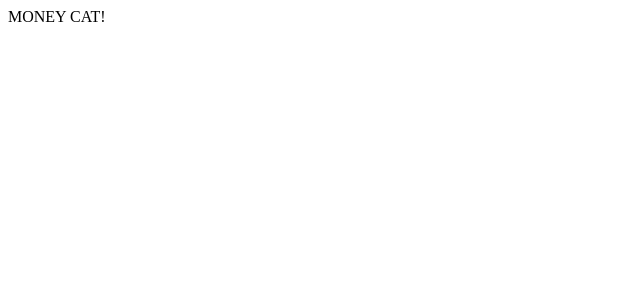
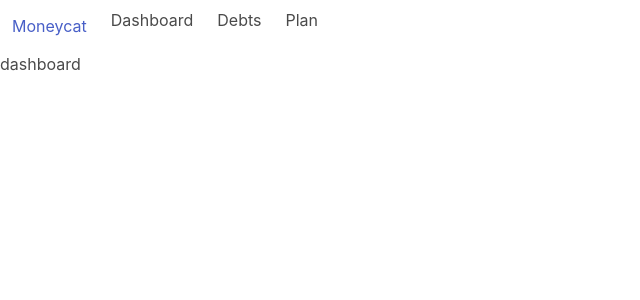
Before and after one commit to nchls/moneycat, a React app: page / in a window 1280 px wide. Shown: the top 300 px of the page, without its empty margins (0-640 px from the left). Built offline with nearby package versions, Linux system fonts and the light colour scheme.

Commit message:
Styling with Bulma, adding routing

```diff
--- a/package.json
+++ b/package.json
@@ -5,7 +5,7 @@
   "main": "app.js",
   "scripts": {
     "test": "echo \"Error: no test specified\" && exit 1",
-    "start": "webpack-dev-server --config webpack.config.dev.js --watch",
+    "start": "webpack-dev-server --config webpack.config.dev.js --watch --history-api-fallback",
     "build": "webpack --config webpack.config.prod.js"
   },
   "repository": {
--- a/src/app.js
+++ b/src/app.js
@@ -1,6 +1,9 @@
+import "@babel/polyfill";
 import React from 'react';
 import ReactDOM from 'react-dom';
 
+import './style.scss';
 import App from './components/app/App';
 
+
 ReactDOM.render(<App />, document.getElementById('app'));
--- a/src/components/app/App.js
+++ b/src/components/app/App.js
@@ -1,4 +1,12 @@
 import React from 'react';
+import { BrowserRouter as Router, Route } from 'react-router-dom';
+
+import './app.scss';
+
+import Nav from '../nav/Nav';
+import DashboardPage from '../dashboardPage/DashboardPage';
+import DebtsPage from '../debtsPage/DebtsPage';
+import PlanPage from '../planPage/PlanPage';
 
 class AppContainer extends React.Component {
 	render() {
@@ -8,9 +16,14 @@ class AppContainer extends React.Component {
 
 const App = () => {
 	return (
-		<div className="app">
-			MONEY CAT!
-		</div>
+		<Router>
+			<div className="app">
+				<Nav />
+				<Route exact path="/" component={DashboardPage} />
+				<Route path="/debts" component={DebtsPage} />
+				<Route path="/plan" component={PlanPage} />
+			</div>
+		</Router>
 	);
 };
 
--- /dev/null
+++ b/src/components/dashboardPage/DashboardPage.js
@@ -0,0 +1,7 @@
+import React from 'react';
+
+const DashboardPage = () => {
+	return <p>dashboard</p>;
+}
+
+export default DashboardPage;
--- /dev/null
+++ b/src/components/debtsPage/DebtsPage.js
@@ -0,0 +1,7 @@
+import React from 'react';
+
+const DebtsPage = () => {
+	return <p>debts</p>;
+}
+
+export default DebtsPage;
--- /dev/null
+++ b/src/components/nav/Nav.js
@@ -0,0 +1,38 @@
+import React from 'react';
+import { Link } from 'react-router-dom';
+
+import './nav.scss';
+
+const Nav = () => {
+	return (
+		<div className="navbar">
+			<div className="navbar-brand">
+				<Link to="/" className="navbar-item">
+					Moneycat
+				</Link>
+				<button className="navbar-burger"></button>
+			</div>
+			<div className="navbar-menu">
+				<ul className="navbar-start">
+					<li>
+						<Link to="/" className="navbar-item">
+							Dashboard
+						</Link>
+					</li>
+					<li>
+						<Link to="/debts" className="navbar-item">
+							Debts
+						</Link>
+					</li>
+					<li>
+						<Link to="/plan" className="navbar-item">
+							Plan
+						</Link>
+					</li>
+				</ul>
+			</div>
+		</div>
+	);
+};
+
+export default Nav;
--- /dev/null
+++ b/src/components/planPage/PlanPage.js
@@ -0,0 +1,7 @@
+import React from 'react';
+
+const PlanPage = () => {
+	return <p>plan</p>;
+}
+
+export default PlanPage;
--- /dev/null
+++ b/src/style.scss
@@ -0,0 +1,7 @@
+// Set variables here, for example:
+// $body-background-color: #EFF0EB;
+
+
+
+// Leave this at the bottom
+@import "~bulma/bulma";
--- a/src/worker.js
+++ b/src/worker.js
@@ -0,0 +1 @@
+import "@babel/polyfill";
```
Also changed, not shown: src/components/app/app.scss (added), src/components/nav/nav.scss (added).
